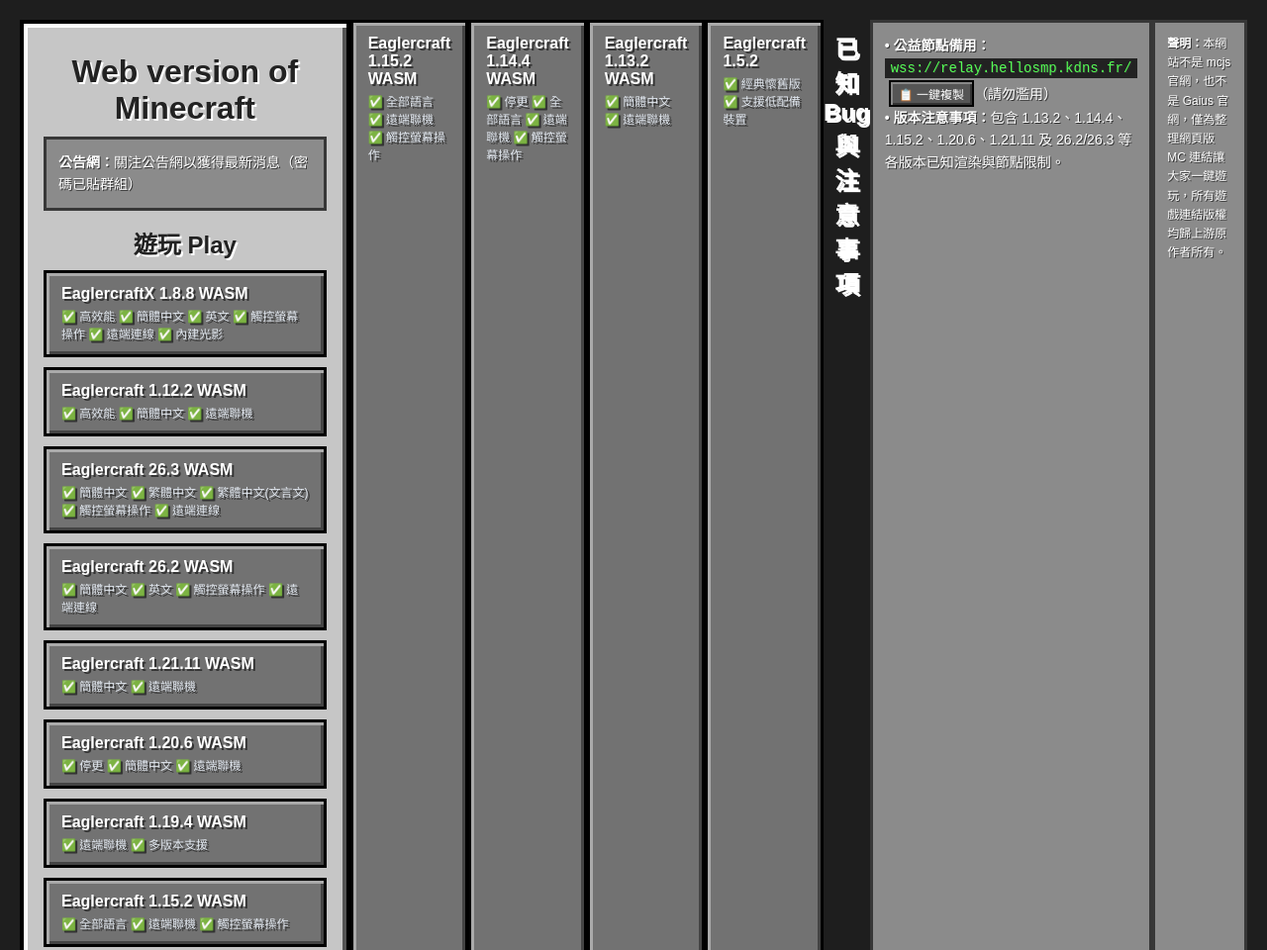
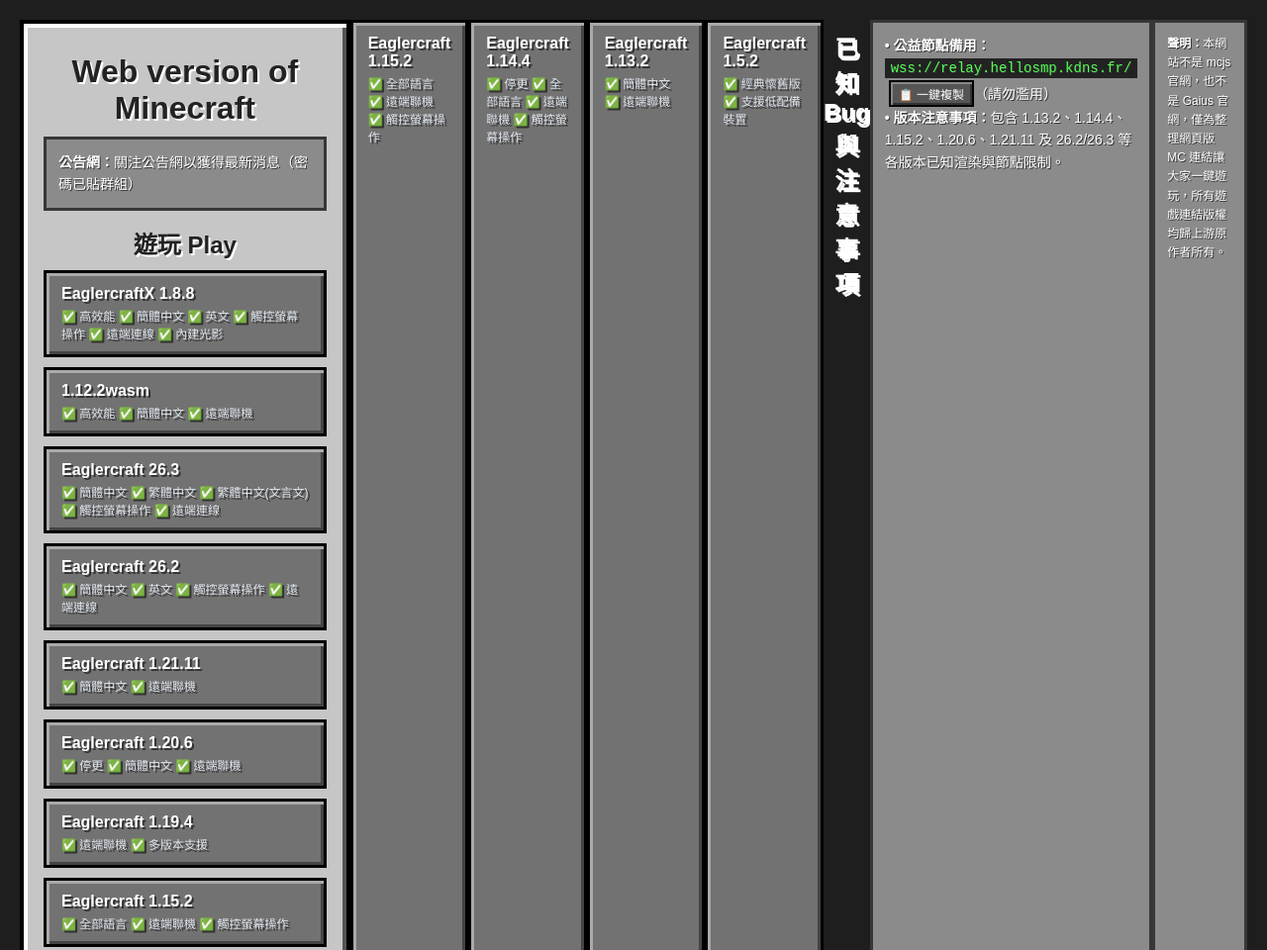
Before and after one commit to Benjamin2015tw/mcjs, a plain HTML site: page play.html in a window 1280 px wide. Shown: the top 960 px of the page at 99% size. Drawn offline with Linux system fonts and the light colour scheme.

Commit message:
update exact version titles

```diff
--- a/play.html
+++ b/play.html
@@ -20,15 +20,15 @@
   <h1>Web version of Minecraft</h1>
   <div class="notice"><strong>公告網：</strong>關注公告網以獲得最新消息（密碼已貼群組）</div>
   <h2>遊玩 Play</h2>
-  <a class="btn" href="https://144449.xyz" target="_blank"><span class="title">EaglercraftX 1.8.8 WASM</span><span class="desc">✅ 高效能 ✅ 簡體中文 ✅ 英文 ✅ 觸控螢幕操作 ✅ 遠端連線 ✅ 內建光影</span></a>
-  <a class="btn" href="https://144449.xyz" target="_blank"><span class="title">Eaglercraft 1.12.2 WASM</span><span class="desc">✅ 高效能 ✅ 簡體中文 ✅ 遠端聯機</span></a>
-  <a class="btn" href="https://pages.dev" target="_blank"><span class="title">Eaglercraft 26.3 WASM</span><span class="desc">✅ 簡體中文 ✅ 繁體中文 ✅ 繁體中文(文言文) ✅ 觸控螢幕操作 ✅ 遠端連線</span></a>
-  <a class="btn" href="https://pages.dev" target="_blank"><span class="title">Eaglercraft 26.2 WASM</span><span class="desc">✅ 簡體中文 ✅ 英文 ✅ 觸控螢幕操作 ✅ 遠端連線</span></a>
-  <a class="btn" href="https://pages.dev" target="_blank"><span class="title">Eaglercraft 1.21.11 WASM</span><span class="desc">✅ 簡體中文 ✅ 遠端聯機</span></a>
-  <a class="btn" href="https://pages.dev" target="_blank"><span class="title">Eaglercraft 1.20.6 WASM</span><span class="desc">✅ 停更 ✅ 簡體中文 ✅ 遠端聯機</span></a>
-  <a class="btn" href="https://pages.dev" target="_blank"><span class="title">Eaglercraft 1.19.4 WASM</span><span class="desc">✅ 遠端聯機 ✅ 多版本支援</span></a>
+  <a class="btn" href="https://144449.xyz" target="_blank"><span class="title">EaglercraftX 1.8.8</span><span class="desc">✅ 高效能 ✅ 簡體中文 ✅ 英文 ✅ 觸控螢幕操作 ✅ 遠端連線 ✅ 內建光影</span></a>
+  <a class="btn" href="https://144449.xyz" target="_blank"><span class="title">1.12.2wasm</span><span class="desc">✅ 高效能 ✅ 簡體中文 ✅ 遠端聯機</span></a>
+  <a class="btn" href="https://pages.dev" target="_blank"><span class="title">Eaglercraft 26.3</span><span class="desc">✅ 簡體中文 ✅ 繁體中文 ✅ 繁體中文(文言文) ✅ 觸控螢幕操作 ✅ 遠端連線</span></a>
+  <a class="btn" href="https://pages.dev" target="_blank"><span class="title">Eaglercraft 26.2</span><span class="desc">✅ 簡體中文 ✅ 英文 ✅ 觸控螢幕操作 ✅ 遠端連線</span></a>
+  <a class="btn" href="https://pages.dev" target="_blank"><span class="title">Eaglercraft 1.21.11</span><span class="desc">✅ 簡體中文 ✅ 遠端聯機</span></a>
+  <a class="btn" href="https://pages.dev" target="_blank"><span class="title">Eaglercraft 1.20.6</span><span class="desc">✅ 停更 ✅ 簡體中文 ✅ 遠端聯機</span></a>
+  <a class="btn" href="https://pages.dev" target="_blank"><span class="title">Eaglercraft 1.19.4</span><span class="desc">✅ 遠端聯機 ✅ 多版本支援</span></a>
   <!-- 請將各版本遊戲連結按鈕與已知 Bug、免責聲明內容寫入 play.html，詳情請見上游專案檔案 -->
-  <a class="btn" href="https://pages.dev" target="_blank"><span class="title">Eaglercraft 1.15.2 WASM</span><span class="desc">✅ 全部語言 ✅ 遠端聯機 ✅ 觸控螢幕操作</span></a>
+  <a class="btn" href="https://pages.dev" target="_blank"><span class="title">Eaglercraft 1.15.2</span><span class="desc">✅ 全部語言 ✅ 遠端聯機 ✅ 觸控螢幕操作</span></a>
   <!-- 略過部分版本按鈕與細節，請參照完整原始碼 -->
   <h2>已知 Bug 與注意事項</h2>
   <div class="notice">
@@ -42,9 +42,9 @@
 </body>
 </html>
   <!-- 1.15.2 至 1.5.2 遊戲連結與公告區塊 -->
-  <a class="btn" href="https://pages.dev" target="_blank"><span class="title">Eaglercraft 1.15.2 WASM</span><span class="desc">✅ 全部語言 ✅ 遠端聯機 ✅ 觸控螢幕操作</span></a>
-  <a class="btn" href="https://pages.dev" target="_blank"><span class="title">Eaglercraft 1.14.4 WASM</span><span class="desc">✅ 停更 ✅ 全部語言 ✅ 遠端聯機 ✅ 觸控螢幕操作</span></a>
-  <a class="btn" href="https://pages.dev" target="_blank"><span class="title">Eaglercraft 1.13.2 WASM</span><span class="desc">✅ 簡體中文 ✅ 遠端聯機</span></a>
+  <a class="btn" href="https://pages.dev" target="_blank"><span class="title">Eaglercraft 1.15.2</span><span class="desc">✅ 全部語言 ✅ 遠端聯機 ✅ 觸控螢幕操作</span></a>
+  <a class="btn" href="https://pages.dev" target="_blank"><span class="title">Eaglercraft 1.14.4</span><span class="desc">✅ 停更 ✅ 全部語言 ✅ 遠端聯機 ✅ 觸控螢幕操作</span></a>
+  <a class="btn" href="https://pages.dev" target="_blank"><span class="title">Eaglercraft 1.13.2</span><span class="desc">✅ 簡體中文 ✅ 遠端聯機</span></a>
   <a class="btn" href="https://144449.xyz" target="_blank"><span class="title">Eaglercraft 1.5.2</span><span class="desc">✅ 經典懷舊版 ✅ 支援低配備裝置</span></a>
   <h2>已知 Bug 與注意事項</h2>
   <div class="notice">
```
